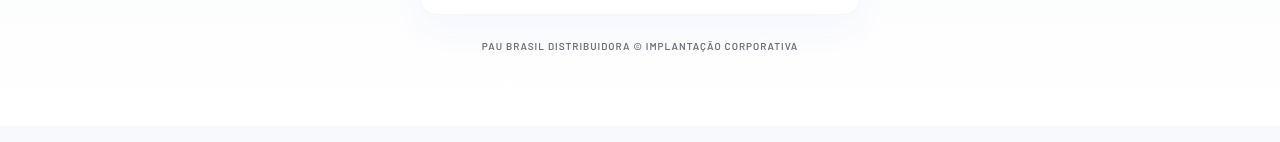
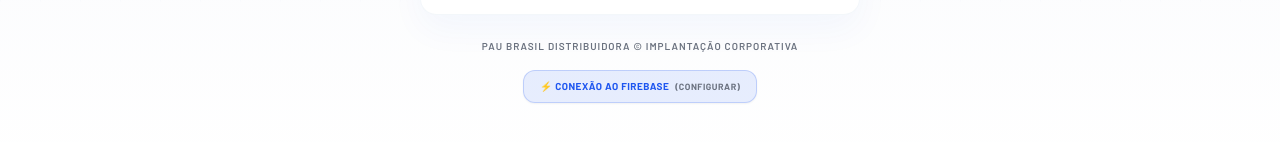
Before and after one commit to armazemguarabira-del/Pau-Brasil-Guarabira, a React (Vite) app: page / in a window 1280 px wide. Both pictures are taken after a click on the button "ENTRAR NO SISTEMA". Shown: the part 798-940 px from the top of the page. Built offline with nearby package versions, Linux system fonts and the light colour scheme; no server answers; the database is empty; a web font is replaced by a local one.

Commit message:
feat(auth): add firebase configuration panel
Introduce a toggleable panel in the login view to allow for inspection and configuration of Firebase connection settings.

```diff
--- a/src/components/LoginAuth.tsx
+++ b/src/components/LoginAuth.tsx
@@ -4,6 +4,7 @@ import { signInWithEmailAndPassword, createUserWithEmailAndPassword, updateProfi
 import { doc, setDoc, getDoc, collection, query, where, getDocs, updateDoc } from 'firebase/firestore';
 import { motion } from 'motion/react';
 import { BrandLogo } from './BrandLogo';
+import FirebasePanel from './FirebasePanel';
 
 interface LoginAuthProps {
   onAuthSuccess: (userProfile: any) => void;
@@ -12,6 +13,7 @@ interface LoginAuthProps {
 
 export default function LoginAuth({ onAuthSuccess, onBackToLanding }: LoginAuthProps) {
   const [activeTab, setActiveTab] = useState<'login' | 'controle'>('login');
+  const [showFirebaseConfig, setShowFirebaseConfig] = useState(false);
 
   // Login States
   const [lEmail, setLEmail] = useState('');
@@ -863,6 +865,25 @@ export default function LoginAuth({ onAuthSuccess, onBackToLanding }: LoginAuthP
         <div className="text-center mt-6 text-[10px] text-slate-400 tracking-widest uppercase font-semibold">
           Pau Brasil Distribuidora &copy; Implantação Corporativa
         </div>
+
+        {/* Firebase Connection Panel directly below the corporate footer */}
+        <div className="mt-4 flex flex-col items-center">
+          <button
+            onClick={() => setShowFirebaseConfig(!showFirebaseConfig)}
+            className="px-4 py-2 bg-[#1e56f0]/10 hover:bg-[#1e56f0]/20 border border-[#1e56f0]/20 text-[#1e56f0] rounded-xl text-[10px] font-black uppercase tracking-wider transition-all flex items-center gap-1.5 cursor-pointer shadow-xs"
+          >
+            <span>⚡ CONEXÃO AO FIREBASE</span>
+            <span className="text-[9px] text-slate-500 font-bold">({showFirebaseConfig ? 'OCULTAR' : 'CONFIGURAR'})</span>
+          </button>
+
+          {showFirebaseConfig && (
+            <div className="w-full mt-4 p-1 bg-[#07090d] text-snow rounded-2xl border border-slate-800 shadow-2xl animate-fadeIn overflow-hidden text-left">
+              <div className="p-4 max-h-[450px] overflow-y-auto custom-scrollbar">
+                <FirebasePanel />
+              </div>
+            </div>
+          )}
+        </div>
       </div>
 
     </div>
```
